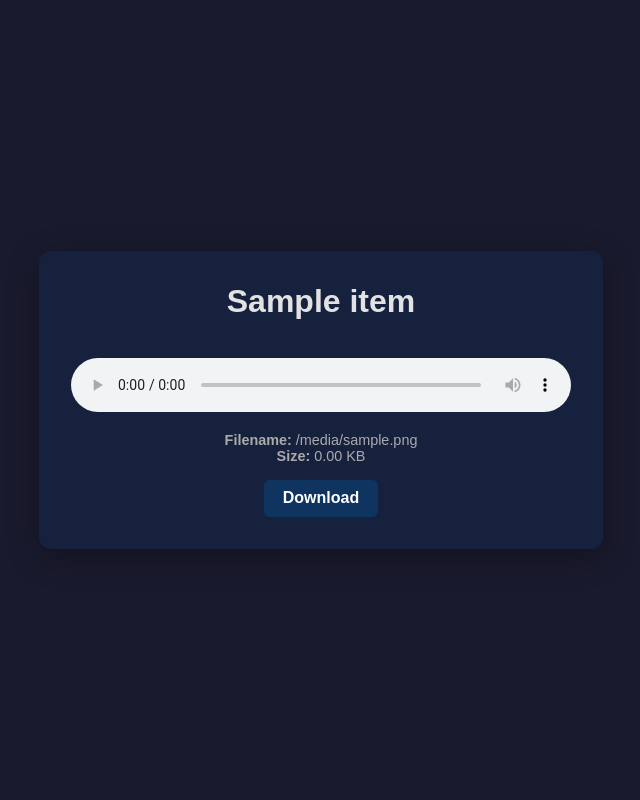
After one commit to abrokecube/borkedbin, a FastAPI app: template templates/audio.html in a window 1280 px wide. The commit adds this page. Shown: the whole page, without its empty margins (319-959 px from the left). Run offline with FastAPI, Linux system fonts and the light colour scheme; the template is opened without the code that fills it: most values are stand-ins (such as "Sample title", 1, 10 or a date in 2020).

Commit message:
audio/video

```diff
--- a/database.py
+++ b/database.py
@@ -20,7 +20,7 @@ class ApiKey(SQLModel, table=True):
 
 class ContentItem(SQLModel, table=True):
     id: str = Field(primary_key=True)  # Short alphanumeric ID
-    type: str = Field(index=True)      # 'text', 'markdown', 'image', 'url', 'file'
+    type: str = Field(index=True)      # 'text', 'markdown', 'image', 'audio', 'video', 'url', 'file'
     title: Optional[str] = Field(default=None)  # Optional display title
     content_text: Optional[str] = Field(default=None) # For text, markdown, url
     content_blob: Optional[bytes] = Field(default=None) # For files < 100kb
--- a/main_public.py
+++ b/main_public.py
@@ -96,37 +96,6 @@ async def add_url(url: str = Form(...), title: Optional[str] = Form(None), expir
     return {"id": item_id, "url": get_full_url(item_id)}
 
 
-@app.post("/api/add/image")
-async def add_image(file: UploadFile = File(...), title: Optional[str] = Form(None), expires_in: Optional[int] = Form(None), session: Session = Depends(get_session), api_key: ApiKey = Depends(verify_api_key)):
-    content = await file.read()
-    size = len(content)
-    if size > MAX_FILE_SIZE:
-        raise HTTPException(status_code=status.HTTP_413_REQUEST_ENTITY_TOO_LARGE, detail=f"File exceeds the maximum allowed size of {settings.max_file_size_mb}MB")
-
-    item_id = generate_short_id(settings.id_length)
-    expires_at = datetime.now(timezone.utc) + timedelta(minutes=expires_in) if expires_in else None
-
-    metadata = {
-        "filename": file.filename,
-        "content_type": file.content_type,
-        "size": size
-    }
-
-    item = ContentItem(id=item_id, type="image", title=title or None, metadata_json=json.dumps(metadata), expires_at=expires_at)
-
-    if size < MAX_BLOB_SIZE:
-        item.content_blob = content
-    else:
-        file_path = os.path.join(settings.uploads_dir, f"{item_id}_{file.filename}")
-        with open(file_path, "wb") as f:
-            f.write(content)
-        item.file_path = file_path
-
-    session.add(item)
-    session.commit()
-    return {"id": item_id, "url": get_full_url(item_id)}
-
-
 @app.post("/api/add/file")
 async def add_file(file: UploadFile = File(...), title: Optional[str] = Form(None), expires_in: Optional[int] = Form(None), session: Session = Depends(get_session), api_key: ApiKey = Depends(verify_api_key)):
     content = await file.read()
@@ -154,6 +123,10 @@ async def add_file(file: UploadFile = File(...), title: Optional[str] = Form(Non
 
     if magic_mime.startswith("image/"):
         item_type = "image"
+    elif magic_mime.startswith("audio/"):
+        item_type = "audio"
+    elif magic_mime.startswith("video/"):
+        item_type = "video"
     elif magic_mime in ("text/markdown", "text/x-markdown"):
         try:
             content_text = content.decode("utf-8")
@@ -222,6 +195,14 @@ async def get_item(request: Request, item_id: str, session: Session = Depends(ge
     elif item.type == "image":
         return templates.TemplateResponse("image.html", {"request": request, "item": item}, headers=cache_headers)
 
+    elif item.type == "audio":
+        metadata = item.metadata_dict
+        return templates.TemplateResponse("audio.html", {"request": request, "item": item, "metadata": metadata}, headers=cache_headers)
+
+    elif item.type == "video":
+        metadata = item.metadata_dict
+        return templates.TemplateResponse("video.html", {"request": request, "item": item, "metadata": metadata}, headers=cache_headers)
+
     elif item.type == "file":
         metadata = item.metadata_dict
         return templates.TemplateResponse("file.html", {"request": request, "item": item, "metadata": metadata}, headers=cache_headers)
@@ -247,7 +228,7 @@ async def get_raw_item(item_id: str, session: Session = Depends(get_session)):
     elif item.type == "url":
         return Response(content=item.content_text, media_type="text/plain", headers=cache_headers)
 
-    elif item.type in ("file", "image"):
+    elif item.type in ("file", "image", "audio", "video"):
         metadata = item.metadata_dict
         content_type = metadata.get("content_type", "application/octet-stream")
         if item.content_blob is not None:
--- /dev/null
+++ b/templates/audio.html
@@ -0,0 +1,77 @@
+<!DOCTYPE html>
+<html>
+
+<head>
+    <title>{{ item.title if item.title else "Borkedbin - Audio" }}</title>
+    <style>
+        body {
+            font-family: sans-serif;
+            background: #1a1a2e;
+            color: #eee;
+            display: flex;
+            justify-content: center;
+            align-items: center;
+            min-height: 100vh;
+            margin: 0;
+        }
+
+        .card {
+            background: #16213e;
+            padding: 2rem;
+            border-radius: 12px;
+            box-shadow: 0 8px 32px rgba(0, 0, 0, 0.3);
+            text-align: center;
+            max-width: 500px;
+            width: 100%;
+        }
+
+        h1 {
+            margin-top: 0;
+            color: #e2e2e2;
+        }
+
+        audio {
+            width: 100%;
+            margin: 1rem 0;
+        }
+
+        .info {
+            color: #aaa;
+            font-size: 0.9rem;
+            margin-bottom: 1rem;
+        }
+
+        .btn {
+            display: inline-block;
+            background: #0f3460;
+            color: white;
+            padding: 0.6rem 1.2rem;
+            text-decoration: none;
+            border-radius: 6px;
+            font-weight: bold;
+            transition: background 0.2s;
+        }
+
+        .btn:hover {
+            background: #1a4a8a;
+        }
+    </style>
+</head>
+
+<body>
+    <div class="card">
+        <h1>{{ item.title if item.title else "Audio Player" }}</h1>
+        <audio controls preload="metadata">
+            <source src="/raw/{{ item.id }}"
+                type="{{ metadata.get('magic_mime', metadata.get('content_type', 'audio/mpeg')) }}">
+            Your browser does not support the audio element.
+        </audio>
+        <div class="info">
+            <strong>Filename:</strong> {{ metadata.get("filename", item.id) }}<br>
+            <strong>Size:</strong> {{ '{:.2f}'.format(metadata.get("size", 0) / 1024) }} KB
+        </div>
+        <a href="/download/{{ item.id }}" class="btn">Download</a>
+    </div>
+</body>
+
+</html>
```
Also changed, not shown: templates/upload.html (+0 -11 lines), templates/video.html (added, +32 -0 lines).
